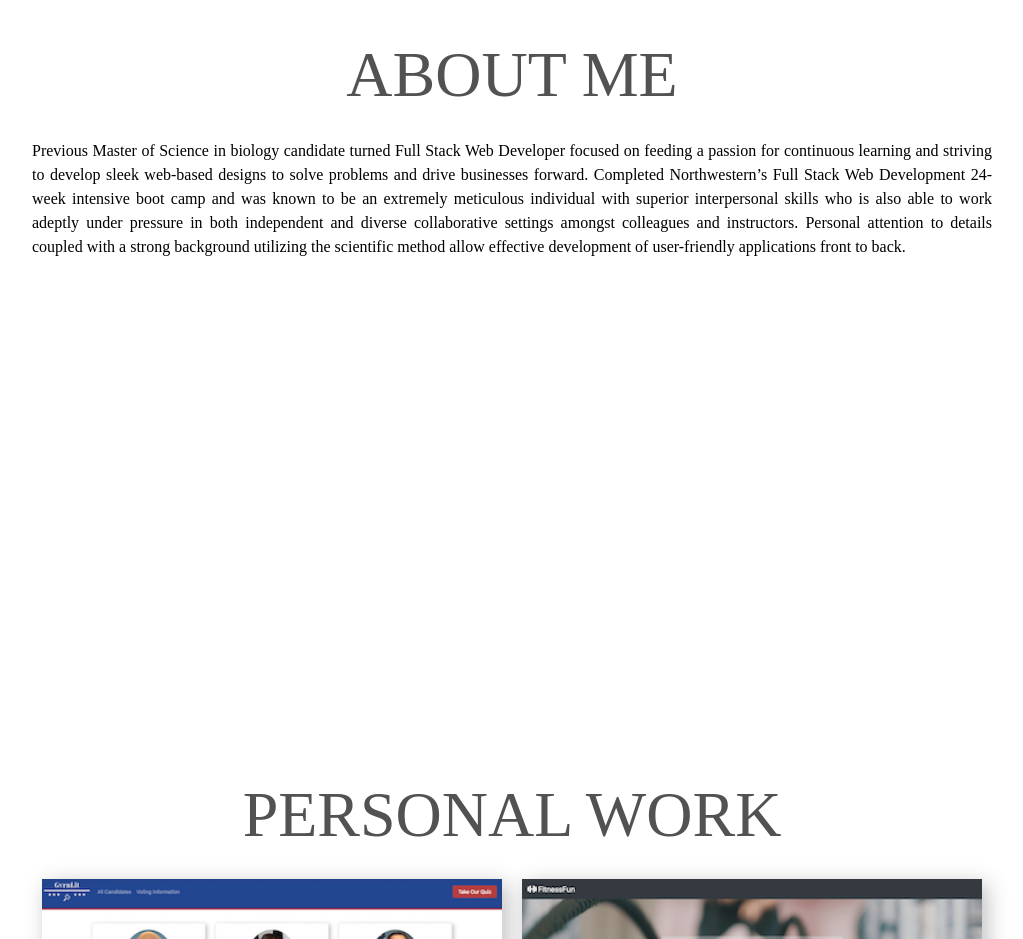
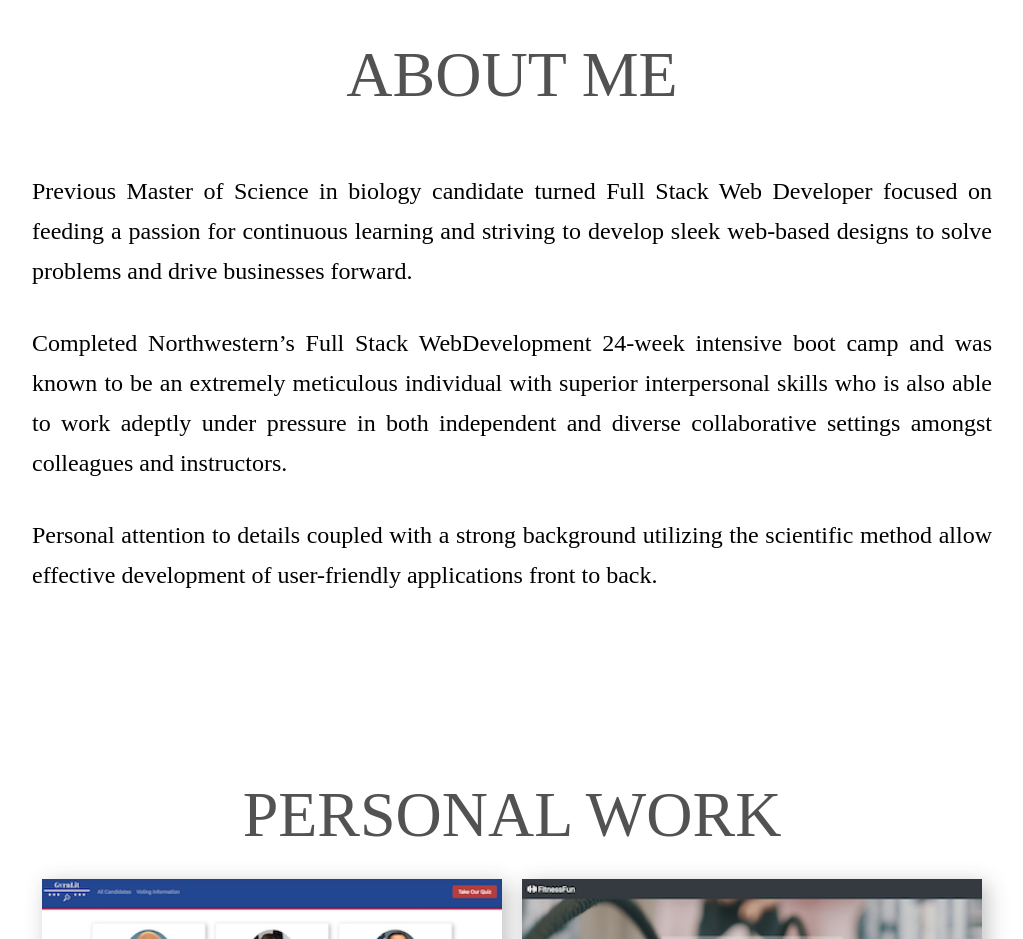
Before and after one commit to morris-leaha/Personal-Portfolio, a plain HTML site: page index.html in a window 1280 px wide. Shown: the part 809-1748 px from the top of the page, without its empty margins (128-1151 px from the left). Drawn offline with nearby package versions, Linux system fonts and the light colour scheme; a web font is replaced by a local one.

Commit message:
[index.html] separated about-text into more paragraphs & enlarged text

```diff
--- a/assets/css/style.css
+++ b/assets/css/style.css
@@ -259,8 +259,10 @@ h2 {
 }
 
 .about-text > p {
-    line-height: 1.5rem;
+    line-height: 2.5rem;
+    font-size: 24px;
     text-align: justify;
+    margin-top: 2rem;
 }
 
 /* ========== PORTFOLIO SECTION ========== */
--- a/index.html
+++ b/index.html
@@ -69,13 +69,22 @@
             </header>
 
             <div class="about-text">
-                <p>Previous Master of Science in biology candidate turned Full Stack Web Developer focused on
+                <ul>
+
+                </ul>
+                <p>
+                    Previous Master of Science in biology candidate turned Full Stack Web Developer focused on
                     feeding a passion for continuous learning and striving to develop sleek web-based designs to
-                    solve problems and drive businesses forward. Completed Northwestern’s Full Stack Web
-                    Development 24-week intensive boot camp and was known to be an extremely meticulous individual
+                    solve problems and drive businesses forward.
+                </p>
+                <p>
+                    Completed Northwestern’s Full Stack WebDevelopment 24-week intensive boot camp and was known to be
+                    an extremely meticulous individual
                     with superior interpersonal skills who is also able to work adeptly under pressure in both
-                    independent and diverse collaborative settings amongst colleagues and instructors. Personal
-                    attention to details coupled with a strong background utilizing the scientific method allow
+                    independent and diverse collaborative settings amongst colleagues and instructors.
+                </p>
+                <p>
+                    Personal attention to details coupled with a strong background utilizing the scientific method allow
                     effective development of user-friendly applications front to back.
                 </p>
             </div>
@@ -95,8 +104,10 @@
                             alt="GvrnLit App Screenshot of 'All Candidates' Page" />
                         <div class="project-links">
                             <h5 class="project-name">GvrnLit</h5>
-                            <a href="https://github.com/morris-leaha/GvrnLit" class="project-github" target="_blank"><i class="fab fa-github"></i></a>
-                            <a href="https://gvrnlit.herokuapp.com/" class="project-deployed" target="_blank"><i class="fas fa-external-link-alt"></i></a>
+                            <a href="https://github.com/morris-leaha/GvrnLit" class="project-github" target="_blank"><i
+                                    class="fab fa-github"></i></a>
+                            <a href="https://gvrnlit.herokuapp.com/" class="project-deployed" target="_blank"><i
+                                    class="fas fa-external-link-alt"></i></a>
                         </div>
                     </div>
 
@@ -105,8 +116,10 @@
                             alt="FriendFinder App Screenshot of 'Homepage' " />
                         <div class="project-links">
                             <h5 class="project-name">FriendFinder</h5>
-                            <a href="https://github.com/morris-leaha/Friend-Finder" class="project-github" target="_blank"><i class="fab fa-github"></i></a>
-                            <a href="https://friendfinder-chicago.herokuapp.com/" class="project-deployed" target="_blank"><i class="fas fa-external-link-alt"></i></a>
+                            <a href="https://github.com/morris-leaha/Friend-Finder" class="project-github"
+                                target="_blank"><i class="fab fa-github"></i></a>
+                            <a href="https://friendfinder-chicago.herokuapp.com/" class="project-deployed"
+                                target="_blank"><i class="fas fa-external-link-alt"></i></a>
                         </div>
                     </div>
 
@@ -115,8 +128,10 @@
                             alt="BurgerDiary App Screenshot of 'Homepage' " />
                         <div class="project-links">
                             <h5 class="project-name">Burger Diary</h5>
-                            <a href="https://github.com/morris-leaha/Burger-App" class="project-github" target="_blank"><i class="fab fa-github"></i></a>
-                            <a href="https://devour-that-burger.herokuapp.com/" class="project-deployed" target="_blank"><i class="fas fa-external-link-alt"></i></a>
+                            <a href="https://github.com/morris-leaha/Burger-App" class="project-github"
+                                target="_blank"><i class="fab fa-github"></i></a>
+                            <a href="https://devour-that-burger.herokuapp.com/" class="project-deployed"
+                                target="_blank"><i class="fas fa-external-link-alt"></i></a>
                         </div>
                     </div>
 
@@ -128,8 +143,10 @@
                             alt="FitnessFun App Screenshot of 'Sign In' Page" />
                         <div class="project-links">
                             <h5 class="project-name">FitnessFun</h5>
-                            <a href="https://github.com/morris-leaha/Fitness-Fun" class="project-github" target="_blank"><i class="fab fa-github"></i></a>
-                            <a href="https://morris-leaha.github.io/Fitness-Fun/" class="project-deployed" target="_blank"><i class="fas fa-external-link-alt"></i></a>
+                            <a href="https://github.com/morris-leaha/Fitness-Fun" class="project-github"
+                                target="_blank"><i class="fab fa-github"></i></a>
+                            <a href="https://morris-leaha.github.io/Fitness-Fun/" class="project-deployed"
+                                target="_blank"><i class="fas fa-external-link-alt"></i></a>
                         </div>
                     </div>
 
@@ -138,8 +155,10 @@
                             alt="CrystalCollector App Screenshot of 'Homepage' " />
                         <div class="project-links">
                             <h5 class="project-name">Crystal Collector</h5>
-                            <a href="https://github.com/morris-leaha/Crystals-Collector-Game" class="project-github" target="_blank"><i class="fab fa-github"></i></a>
-                            <a href="https://morris-leaha.github.io/Crystals-Collector-Game/" class="project-deployed" target="_blank"><i class="fas fa-external-link-alt"></i></a>
+                            <a href="https://github.com/morris-leaha/Crystals-Collector-Game" class="project-github"
+                                target="_blank"><i class="fab fa-github"></i></a>
+                            <a href="https://morris-leaha.github.io/Crystals-Collector-Game/" class="project-deployed"
+                                target="_blank"><i class="fas fa-external-link-alt"></i></a>
                         </div>
                     </div>
 
```
